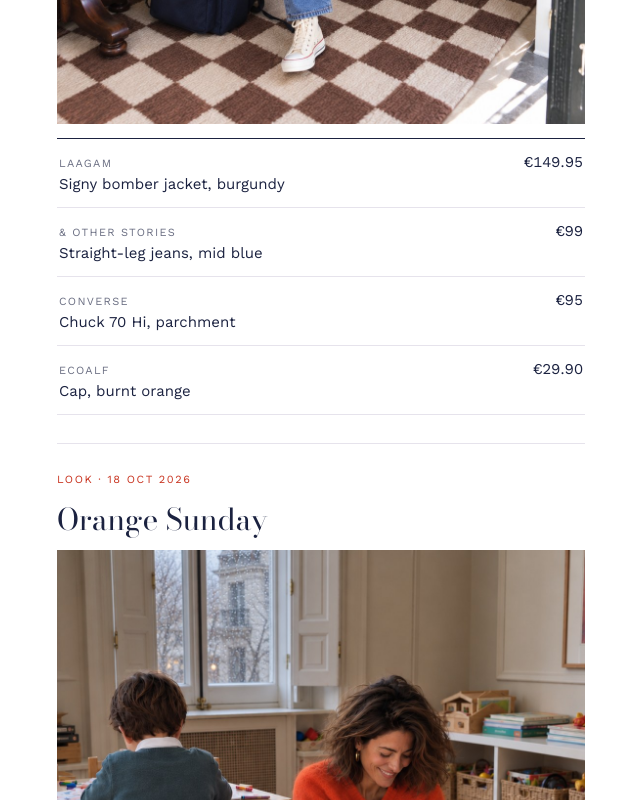
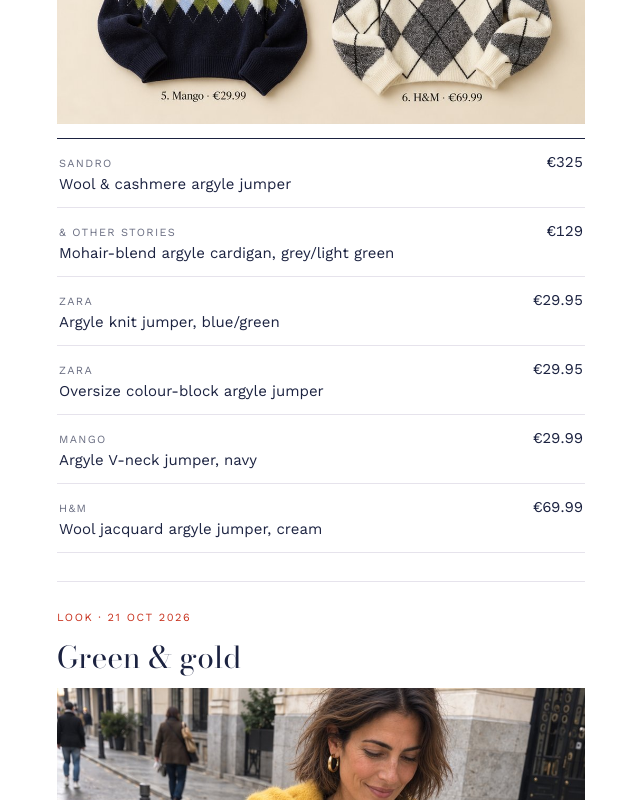
Before and after one commit to inezvallier/inezvallier.github.io, a plain HTML site: page index.html in a window 1280 px wide. Shown: the part 980-1780 px from the top of the page, without its empty margins (319-959 px from the left). Drawn offline with nearby package versions, Linux system fonts and the light colour scheme.

Commit message:
Shop: posts 34, 35, 36

```diff
--- a/index.html
+++ b/index.html
@@ -56,6 +56,37 @@ a:focus-visible{outline:2px solid var(--accent);outline-offset:2px}
 <script>
 /* ADD NEW LOOKS AT THE TOP OF THIS LIST */
 const LOOKS = [
+  {id:"argyleseason", kicker:"The Edit", title:"Argyle season", date:"22 Oct 2026", img:"argyleseason.jpg",
+   items:[
+    {b:"Sandro", n:"Wool & cashmere argyle jumper", p:"€325", u:"https://www.elcorteingles.es/moda-mujer/MP_0910053_SFPPU02949-multicolor-pr-jersey-de-mujer-de-lana-y-cachemira-con-motivo-argyle/"},
+    {b:"& Other Stories", n:"Mohair-blend argyle cardigan, grey/light green", p:"€129", u:"https://www.stories.com/es-es/product/mohair-blend-argyle-cardigan-greylight-green-1346536004/"},
+    {b:"Zara", n:"Argyle knit jumper, blue/green", p:"€29.95", u:"https://www.zara.com/es/es/jersey-punto-rombos-p03653106.html"},
+    {b:"Zara", n:"Oversize colour-block argyle jumper", p:"€29.95", u:"https://www.zara.com/es/es/jersey-oversize-punto-rombos-p09874102.html"},
+    {b:"Mango", n:"Argyle V-neck jumper, navy", p:"€29.99", u:"https://shop.mango.com/es/es/p/mujer/jerseis-y-cardigans/jerseis/jersey-rombos-escote-pico/37017780/56/00"},
+    {b:"H&M", n:"Wool jacquard argyle jumper, cream", p:"€69.99", u:"https://www2.hm.com/es_es/productpage.1310303002.html"}
+   ]},
+  {id:"greengold", kicker:"Look", title:"Green & gold", date:"21 Oct 2026", img:"greengold.jpg",
+   items:[
+    {b:"Sézane", n:"Mathie merino dress, green", p:"€150", u:"https://www.sezane.com/es-es/product/vestido-mathie/verde-perfecto"},
+    {b:"Sézane", n:"Tom baby alpaca scarf, sun yellow", p:"€75", u:"https://www.sezane.com/es-es/product/bufanda-tom/amarillo-sol"},
+    {b:"Zara", n:"Croc-embossed leather tote, red", p:"€149", u:"https://www.zara.com/es/es/bolso-shopper-estampado-piel-p16767810.html"},
+    {b:"& Other Stories", n:"Open-heel leather ballerinas, dark red", p:"€99", u:"https://www.stories.com/es-es/product/openheel-leather-ballerinas-dark-red-1341951001/"}
+   ]},
+  {id:"latestfinds", kicker:"Finds", title:"Latest finds", date:"21 Oct 2026", img:"latestfinds.jpg",
+   items:[
+    {b:"Laagam", n:"Laufey checked knit, green", p:"€89.95", u:"https://laagam.com/es/products/laufey-green-checked-knit"},
+    {b:"Gianni Chiarini", n:"Marcella tote, loden", p:"€395", u:"https://www.giannichiarini.com/es/bolsos/bolsos-shopper/marcella-27134.html"},
+    {b:"Mango", n:"Wool-blend knit beret, red", p:"€12.99", u:"https://shop.mango.com/es/es/p/mujer/gorros-y-guantes/gorros/boina-de-punto-mezcla-lana/37037120/70/00"},
+    {b:"Flabelus", n:"Mae studded Mary Janes, garnet", p:"€94", u:"https://flabelus.com/es/products/mae-garnet"}
+   ]},
+  {id:"tweedredbag", kicker:"Look", title:"Tweed & a red bag", date:"20 Oct 2026", img:"tweedredbag.jpg",
+   items:[
+    {b:"Mango", n:"Check jacket with tweed collar, cream", p:"€79.99", u:"https://shop.mango.com/es/es/p/mujer/chaquetas/blazers/chaqueta-cuadros-cuello-tweed/37077942/05/00"},
+    {b:"Uniqlo", n:"100% cashmere turtleneck, off white", p:"€99.90", u:"https://www.uniqlo.com/es/es/products/E465735-000/00?colorDisplayCode=01"},
+    {b:"& Other Stories", n:"Cropped kick-flare trousers, black", p:"€69", u:"https://www.stories.com/es-es/product/cropped-kick-flare-trousers-black-1360950001/"},
+    {b:"& Other Stories", n:"Leather ballet flats, black", p:"€89", u:"https://www.stories.com/es-es/product/leather-ballet-flats-black-1337235001/"},
+    {b:"Mango", n:"Square crossbody bag, red", p:"€35.99", u:"https://shop.mango.com/es/es/p/mujer/bolsos/bandoleras/bolso-bandolera-cuadrado/37084101/70/00"}
+   ]},
   {id:"coffeeschoolrun", kicker:"Look", title:"Coffee & school run", date:"20 Oct 2026", img:"coffeeschoolrun.jpg",
    items:[
     {b:"Laagam", n:"Signy bomber jacket, burgundy", p:"€149.95", u:"https://laagam.com/es/products/signy-burgundy-bomber-jacket"},
```
Also changed, not shown: argyleseason.jpg (added), greengold.jpg (added), latestfinds.jpg (added), tweedredbag.jpg (added).
